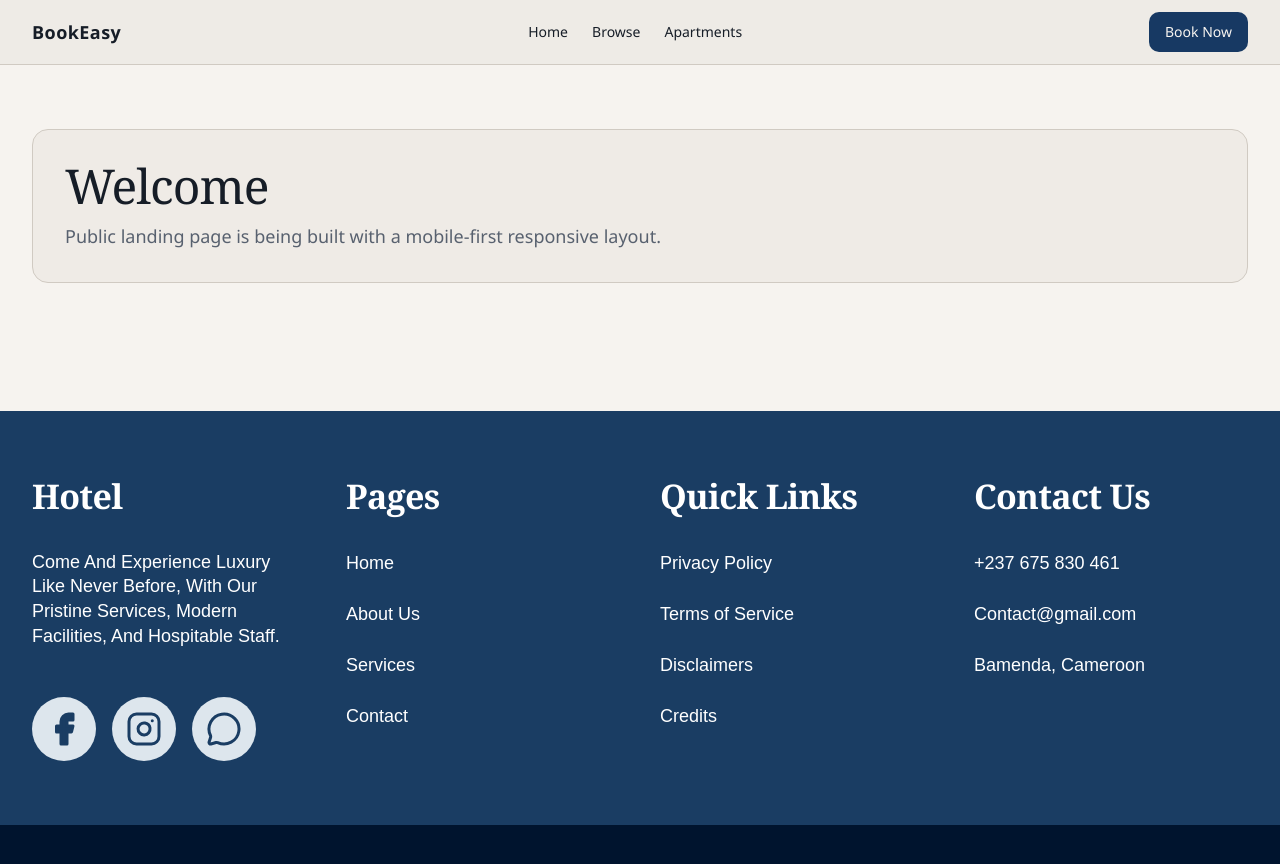
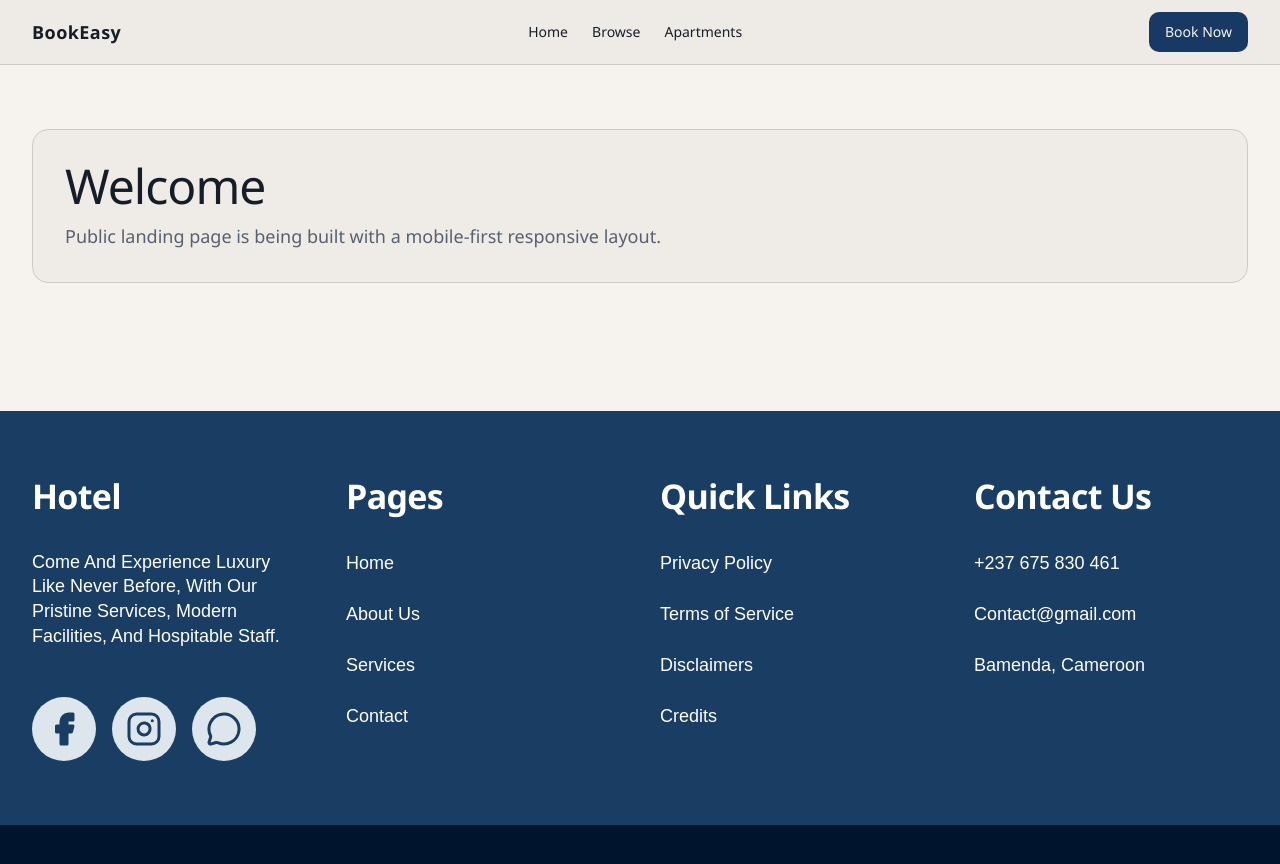
Before and after one commit to SirriCelles/bendu-ap, a Next.js app: page / in a window 1280 px wide. Shown: the top 864 px of the page. Built offline with nearby package versions, Linux system fonts and the light colour scheme.

Commit message:
chore: update docs

```diff
--- a/app/globals.css
+++ b/app/globals.css
@@ -45,7 +45,7 @@
   }
 
   body {
-    font-family: "Avenir Next", Avenir, "Segoe UI", "Helvetica Neue", sans-serif;
+    font-family: "Instrument Sans", "Avenir Next", Avenir, "Segoe UI", "Helvetica Neue", sans-serif;
     @apply antialiased;
   }
 
@@ -55,7 +55,7 @@
   h4,
   h5,
   h6 {
-    font-family: "Iowan Old Style", Georgia, "Times New Roman", serif;
+    font-family: "Instrument Sans", "Avenir Next", Avenir, "Segoe UI", "Helvetica Neue", sans-serif;
     letter-spacing: -0.02em;
     color: hsl(var(--foreground));
   }
```
Also changed, not shown: public/images/pages/hero-bg-image.png (added), public/images/pages/hero-overlay.png (added), 5 other files (tests, documents, lock files or other folders).
